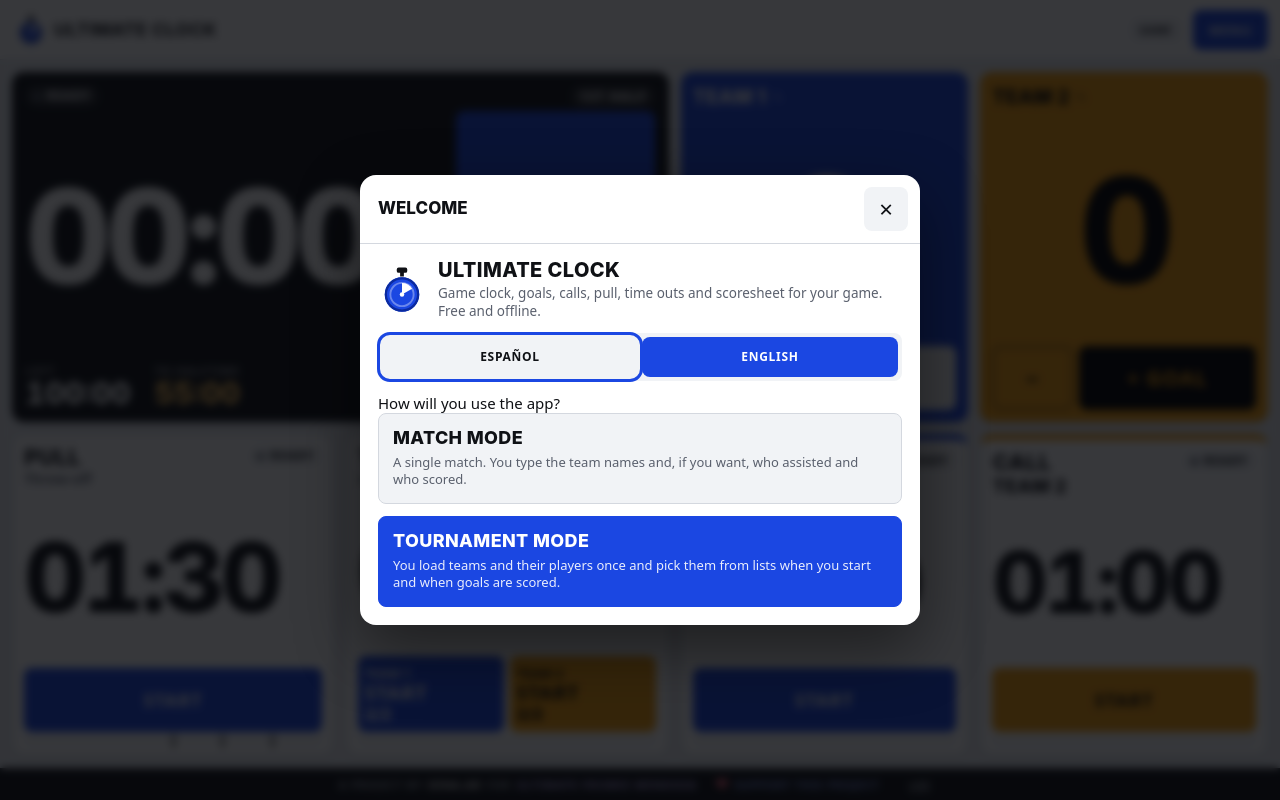
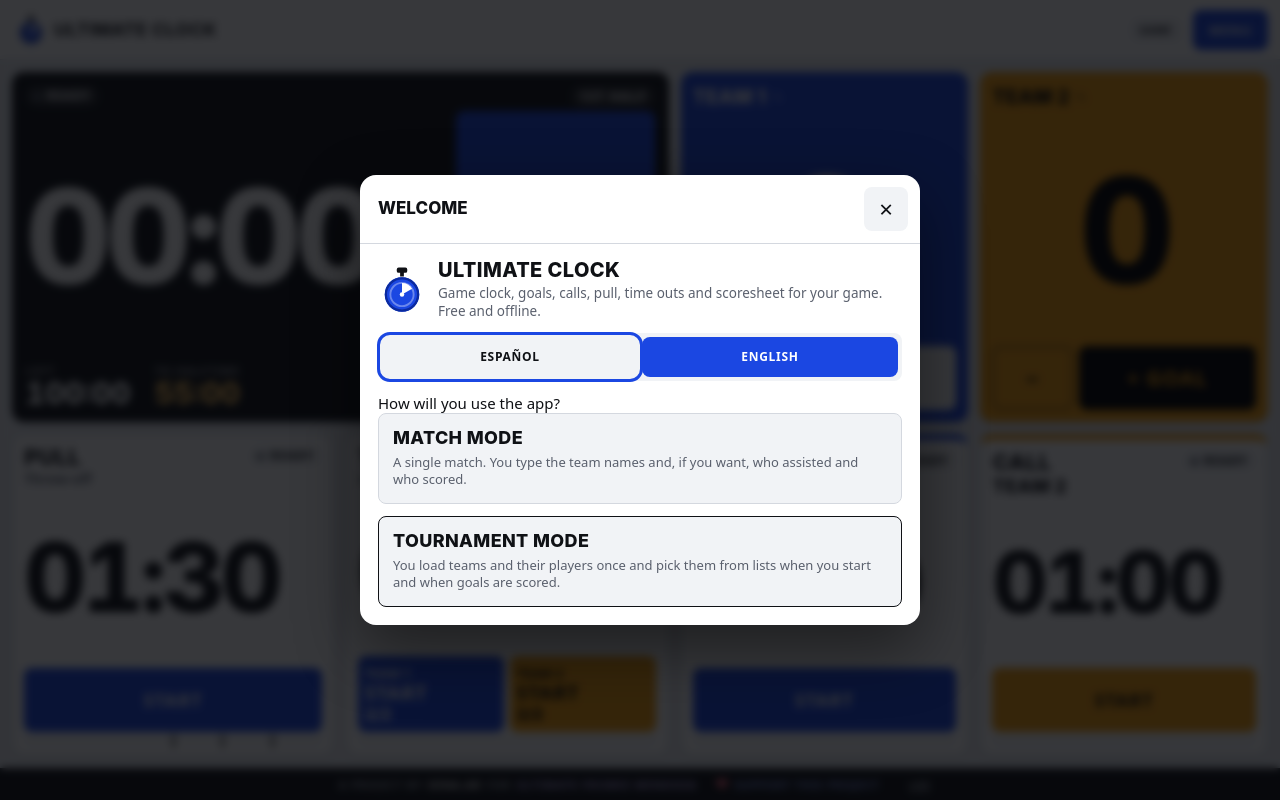
Before and after one commit to juanaustral/ultimate-clock, a website: page index.html in a window 1280 px wide. Drawn offline with Linux system fonts and the light colour scheme.

Commit message:
Fase 2: tarjetas de modo homogéneas

```diff
--- a/ultimate-clock.css
+++ b/ultimate-clock.css
@@ -477,8 +477,8 @@
 .mode-choice{display:grid;gap:6px;min-height:88px;padding:14px;text-align:left;border:var(--rule);border-radius:var(--radius-sm);background:var(--bg-2);color:var(--ink)}
 .mode-choice strong{font:800 18px/1.1 var(--font-display);letter-spacing:.02em}
 .mode-choice span{font-size:13px;line-height:1.35;color:var(--muted)}
-.mode-choice-tournament{background:var(--accent);border-color:var(--accent);color:var(--accent-ink)}
-.mode-choice-tournament span{color:inherit;opacity:.9}
+.mode-choice-tournament{background:var(--bg-2);border-color:var(--rule);color:var(--ink)}
+.mode-choice-tournament span{color:var(--muted)}
 .tournament-start{margin-top:var(--gap)}
 .tournament-new+.tournament-new{margin-top:var(--gap)}
 @media (max-width:350px){.brand-copy{display:none}}
```
